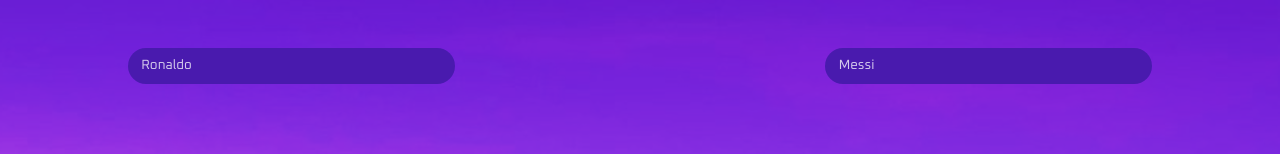
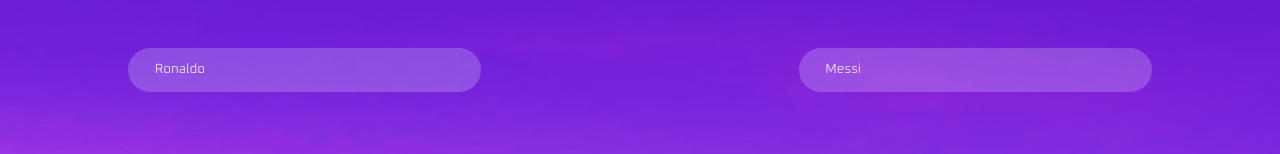
Before and after one commit to elishaking/soccer-vs-frontend, a React (Create React App) app: page / in a window 1280 px wide. Shown: the top 154 px of the page. Built offline with nearby package versions, Linux system fonts and the light colour scheme.

Commit message:
updated input

```diff
--- a/src/components/Inputs.scss
+++ b/src/components/Inputs.scss
@@ -1,7 +1,7 @@
 input.text-input {
-  padding: 0.7em 1em;
+  padding: 1em 2em;
   //   border: 1px solid;
-  background-color: #491aae;
+  background-color: rgba($color: #fff, $alpha: 0.2);
   color: white;
   border: none;
   border-radius: 30em;
```
